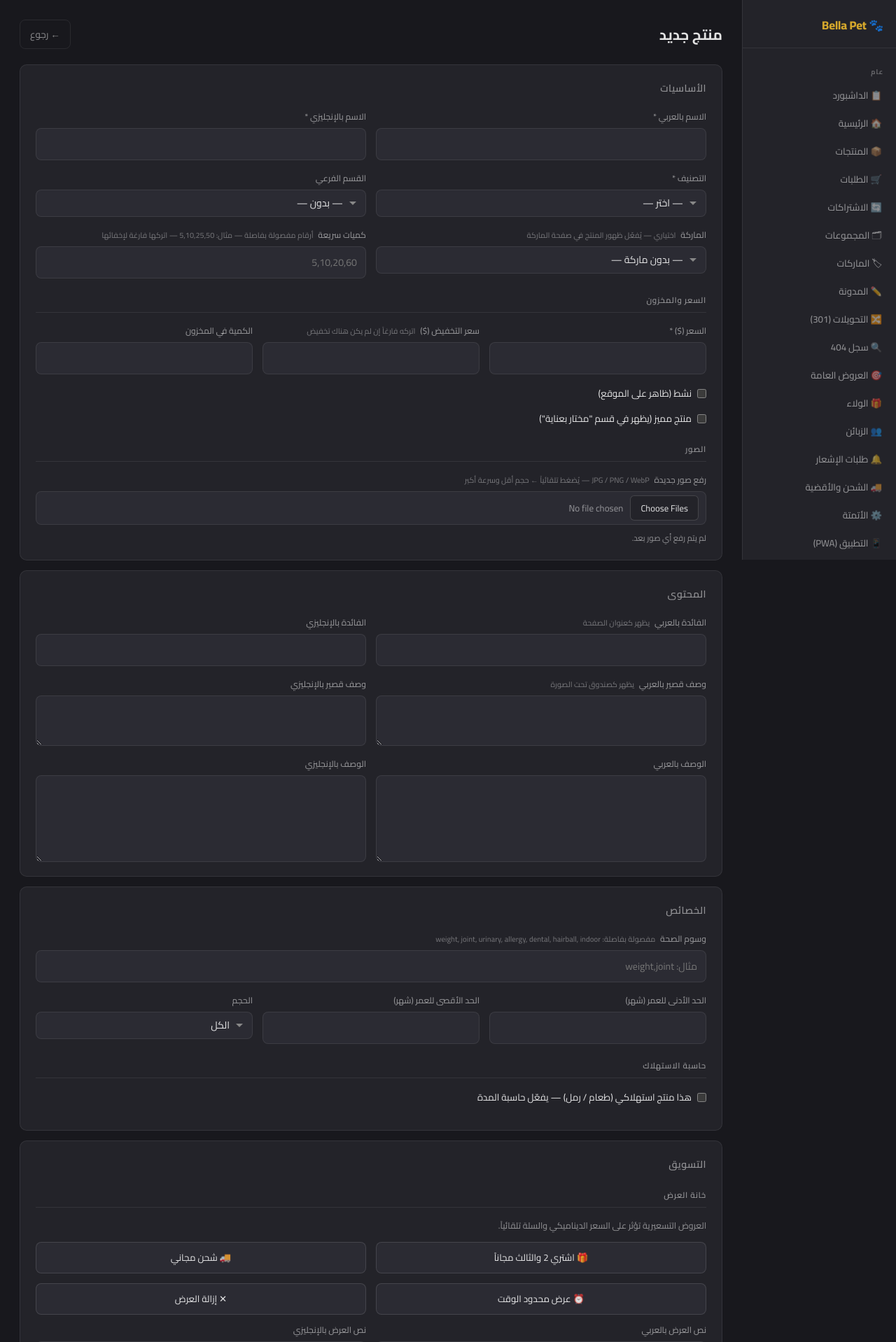
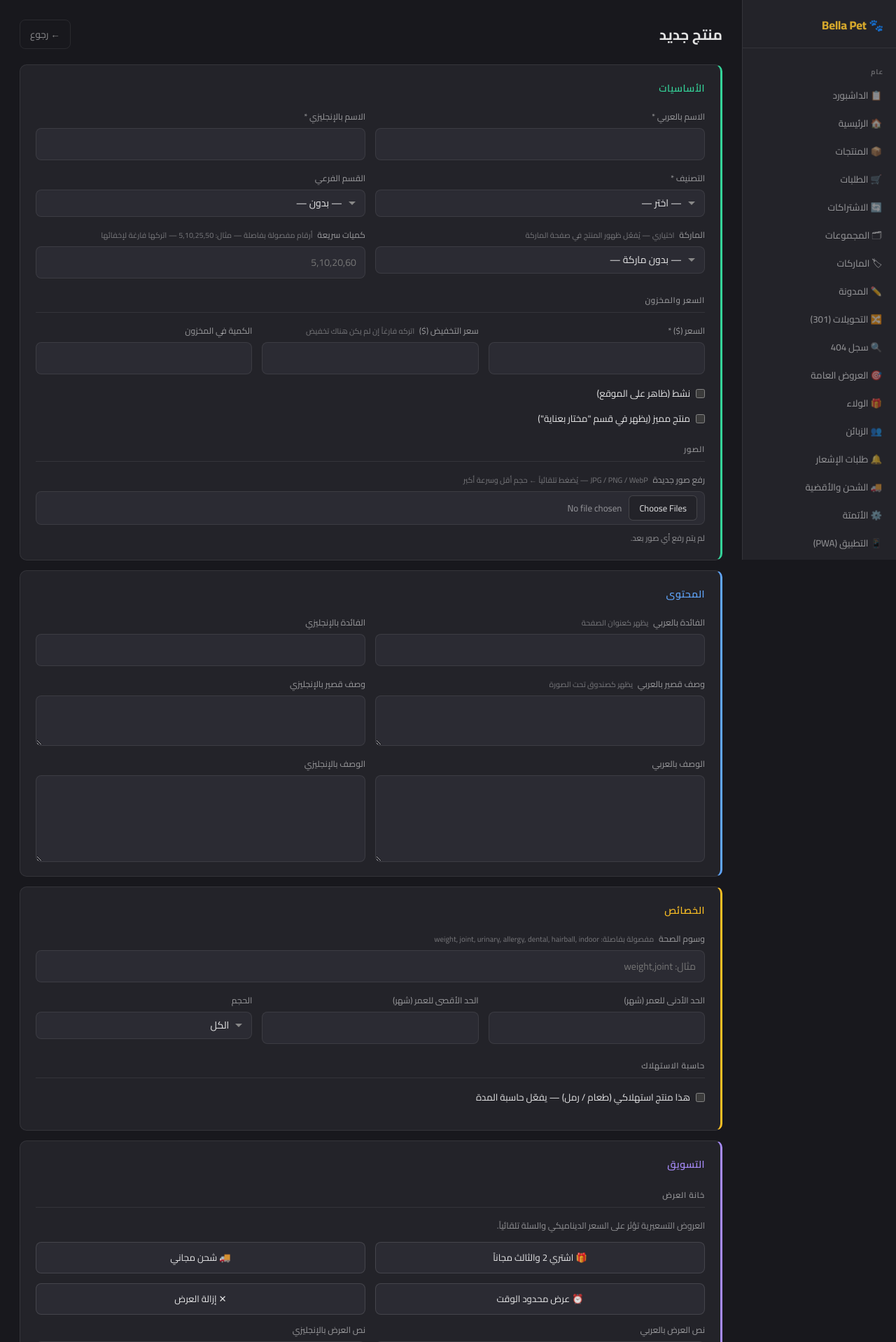
Before and after one commit to falconleb/bellapet, a Flask app: template templates/admin/product_form.html in a window 1280 px wide. Shown: the top 1918 px of the page at 70% size. Run offline with Flask 3, Linux system fonts and the light colour scheme; the template is opened without the code that fills it, so the values that code supplies are empty; data comes from the database, SQL or seed files in the repository; some libraries are stand-ins or nearby versions.

Commit message:
Admin product form: color-code sections with left border accent
١ الأساسيات=أخضر ٢ المحتوى=أزرق ٣ الخصائص=ذهبي
٤ التسويق=بنفسجي ٥ متقدم=رمادي متغيرات=تيل مواصفات=وردي

Co-Authored-By: Claude Sonnet 4.6 <noreply@anthropic.com>

```diff
--- a/templates/admin/product_form.html
+++ b/templates/admin/product_form.html
@@ -15,7 +15,7 @@
 <form method="post" enctype="multipart/form-data" class="adm-form" novalidate id="main-product-form">
 
   {# ── 1. الأساسيات ── #}
-  <div class="adm-form-section">
+  <div class="adm-form-section sec-c1">
     <h3>الأساسيات</h3>
     <div class="adm-grid-2">
       <div class="adm-field {{ 'has-error' if errors.get('name_ar') }}">
@@ -125,7 +125,7 @@
   </div>
 
   {# ── 2. المحتوى ── #}
-  <div class="adm-form-section">
+  <div class="adm-form-section sec-c2">
     <div style="display:flex;align-items:center;justify-content:space-between;flex-wrap:wrap;gap:8px;margin-bottom:16px">
       <h3 style="margin:0">المحتوى</h3>
       {% if product %}
@@ -166,7 +166,7 @@
   </div>
 
   {# ── 3. الخصائص ── #}
-  <div class="adm-form-section">
+  <div class="adm-form-section sec-c3">
     <h3>الخصائص</h3>
     <div class="adm-field" style="margin-bottom:14px">
       <label>وسوم الصحة <span class="hint">مفصولة بفاصلة: weight, joint, urinary, allergy, dental, hairball, indoor</span></label>
@@ -215,7 +215,7 @@
   </div>
 
   {# ── 4. التسويق ── #}
-  <div class="adm-form-section">
+  <div class="adm-form-section sec-c4">
     <h3>التسويق</h3>
 
     <div class="adm-section-divider">خانة العرض</div>
@@ -332,7 +332,7 @@
   </div>
 
   {# ── 5. متقدم ── #}
-  <div class="adm-form-section">
+  <div class="adm-form-section sec-c5">
     <h3>متقدم</h3>
     <div class="adm-grid-2">
       <div class="adm-field">
@@ -419,7 +419,7 @@
 
 {# ── المتغيرات ── #}
 {% if product %}
-<div class="adm-form-section" id="variants-section" style="margin-top:24px">
+<div class="adm-form-section sec-c6" id="variants-section" style="margin-top:24px">
   <h3>المتغيرات — وزن / لون / رائحة / حجم</h3>
   <p class="text-muted" style="font-size:0.8rem;margin-bottom:14px">
     كل متغير له سعر ومخزون وصورة مستقلة. الصورة تتبدل تلقائياً عند اختيار المتغير على الموقع.
@@ -509,7 +509,7 @@
 
 {# ── المواصفات ── #}
 {% if product %}
-<div class="adm-form-section" id="specs-section" style="margin-top:24px">
+<div class="adm-form-section sec-c7" id="specs-section" style="margin-top:24px">
   <h3>📋 جدول المواصفات</h3>
   <p class="text-muted" style="font-size:0.82rem;margin-bottom:12px">تُعرض على صفحة المنتج — مثال: الوزن، المقاس، المادة...</p>
   <div id="specs-list">
@@ -547,6 +547,22 @@
 
 {% block scripts %}
 <style>
+/* ── section color accents ── */
+.sec-c1 { border-inline-start: 3px solid #34d399; }
+.sec-c1 h3 { color: #34d399; }
+.sec-c2 { border-inline-start: 3px solid #60a5fa; }
+.sec-c2 h3 { color: #60a5fa; }
+.sec-c3 { border-inline-start: 3px solid #fbbf24; }
+.sec-c3 h3 { color: #fbbf24; }
+.sec-c4 { border-inline-start: 3px solid #a78bfa; }
+.sec-c4 h3 { color: #a78bfa; }
+.sec-c5 { border-inline-start: 3px solid #94a3b8; }
+.sec-c5 h3 { color: #94a3b8; }
+.sec-c6 { border-inline-start: 3px solid #2dd4bf; }
+.sec-c6 h3 { color: #2dd4bf; }
+.sec-c7 { border-inline-start: 3px solid #fb7185; }
+.sec-c7 h3 { color: #fb7185; }
+
 /* ── section divider ── */
 .adm-section-divider {
   font-size: 0.72rem; font-weight: 600; text-transform: uppercase;
```
